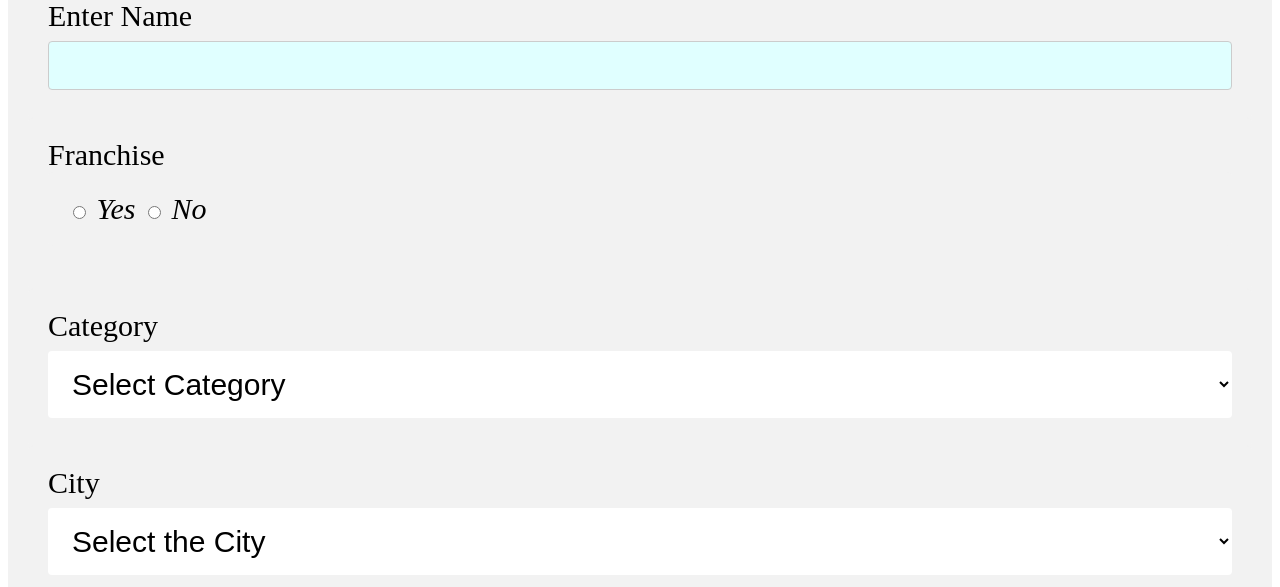
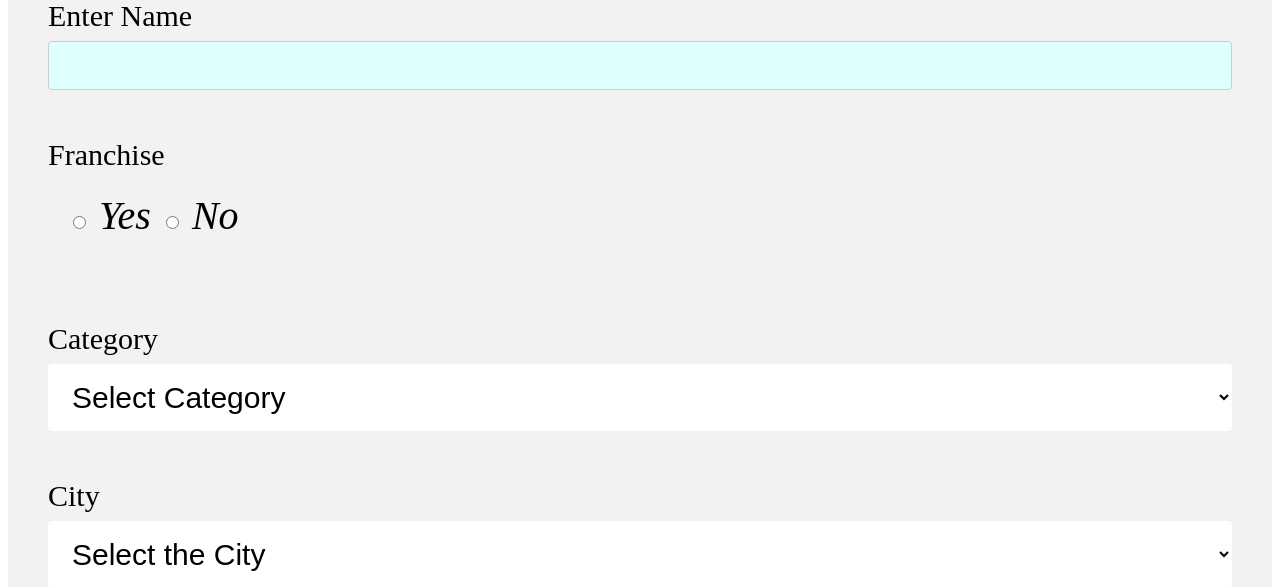
Before and after one commit to RakshitaNS/revenue, a Flask app: page / in a window 1280 px wide. Shown: the part 362-949 px from the top of the page. Run offline with Flask 3, Linux system fonts and the light colour scheme.

Commit message:
committed

```diff
--- a/templates/home.html
+++ b/templates/home.html
@@ -48,9 +48,10 @@
             font-size: 30px;
         }
         .radio {
-            font-size: 30px;
+            font-size: 40px;
             font-style: italic;
         }
+
 
         /* .dropdown {
             display: none;
@@ -90,15 +91,7 @@
             <label for="yes">Yes</label>
             <input type="radio" id="no" name="radAnswer" value="No">
             <label for="no">No</label></div><br>
-            <!-- <select class="form-control" name="Franchise" placeholder="Enter the Franchise" required>
-                <option class="placeholder" selected disabled value="">Select Franchise</option>
-                <option value="Yes">
-                    Yes
-                </option>
-                <option value="No">
-                    No
-                </option>
-            </select> -->
+
         </div>
         <div class="form-label">
             <label class="form-label">Category</label>
```
